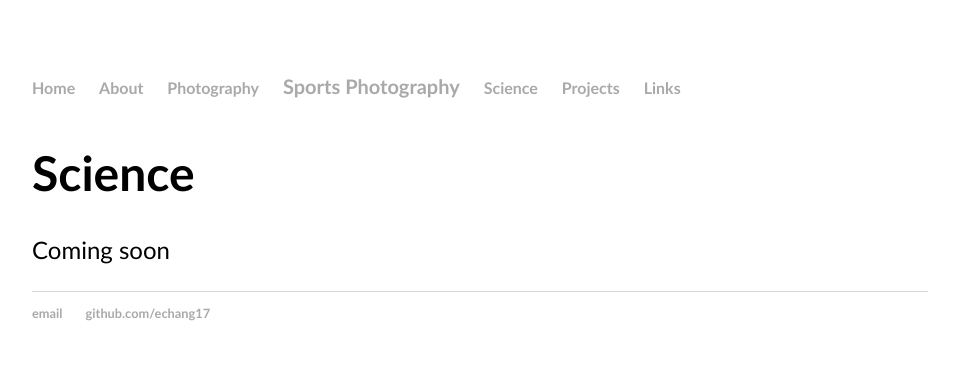
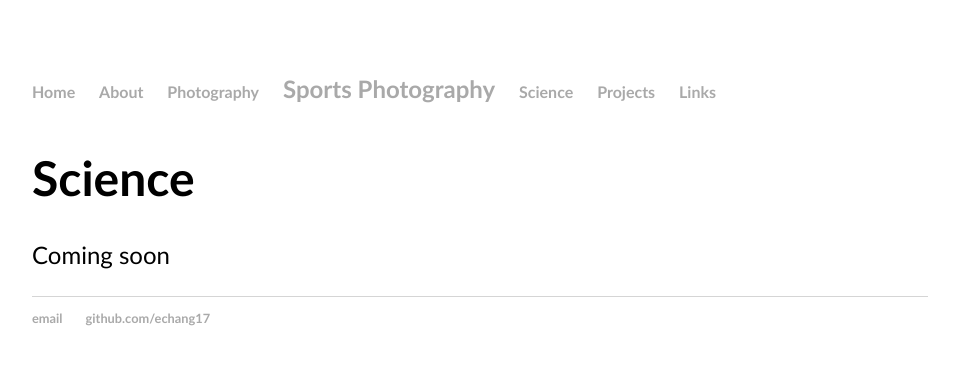
Before and after one commit to echang17/echang17.github.io, a Jekyll site: the page built from science/index.html, in a window 1280 px wide. Shown: the top 365 px of the page, without its empty margins (160-1119 px from the left). Built offline with Jekyll 4.4.1, drawn with Linux system fonts in a browser that asks for light colours.

Commit message:
Update main.css

```diff
--- a/css/main.css
+++ b/css/main.css
@@ -235,7 +235,7 @@ ul.posts li {
 }
 
 .dropdown .dropbtn {
-    font-size: 20px;  /*new*/
+    font-size: 1.5em;  /*new*/
     border: none;
     outline: none;
     color: #A9A9A9;
```
